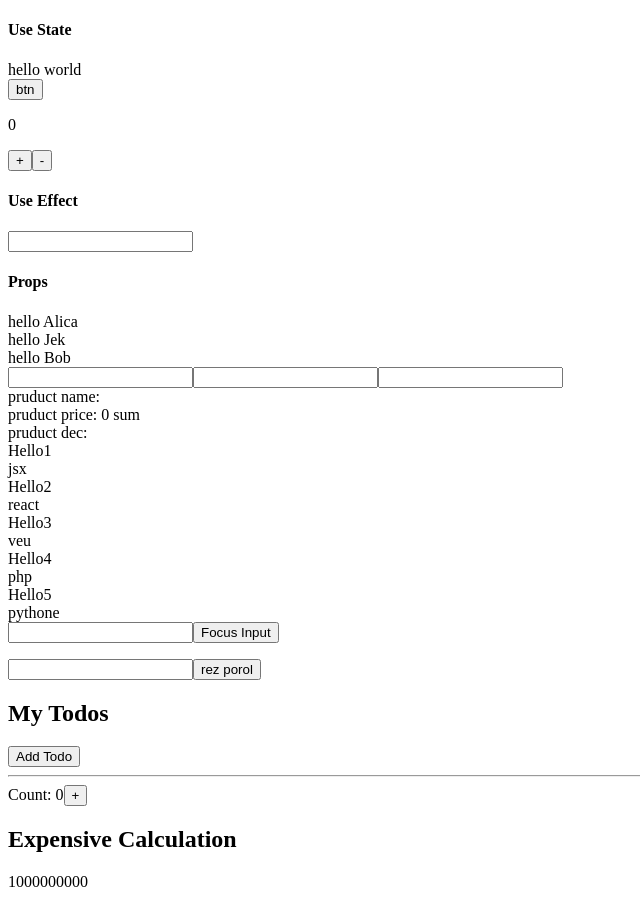
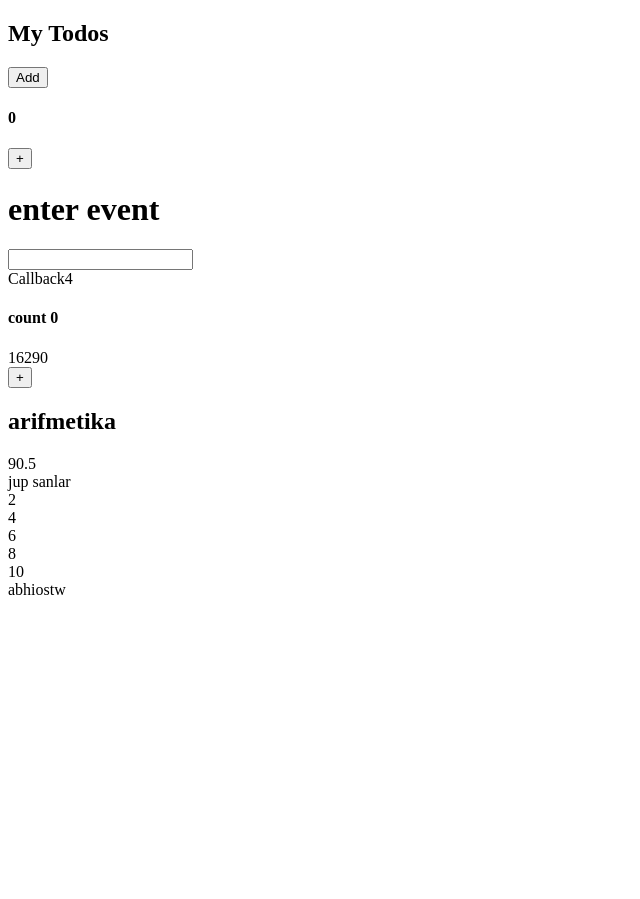
Before and after one commit to AlibekOr/react-test, a React (Create React App) app: page / in a window 1280 px wide. Shown: the whole page, without its empty margins (0-640 px from the left). After the commit the page ends 800 px from the top, so only its background shows below. Built offline with nearby package versions, Linux system fonts and the light colour scheme.

Commit message:
useMemo-useCallback

```diff
--- a/src/App.jsx
+++ b/src/App.jsx
@@ -7,17 +7,35 @@ import UseRef from './components/hooks/UseRef'
 import Email from './components/hooks/Email'
 import Scroll from './components/hooks/Scroll'
 import UseMemos from './components/hooks/UseMemos'
+import Memo from './components/useMemo/Memo'
+import UseColbeck from './components/hooks/UseColbeck'
+import Callback1 from './components/useMemo/Callback1'
+import Callback2 from './components/useMemo/Callback2'
+import Callback3 from './components/useMemo/Callback3'
+import Callback4 from './components/useMemo/Callback4'
+import Memo2 from './components/useMemo/Memo2'
+import Memo3 from './components/useMemo/Memo3'
+import Memo4 from './components/useMemo/Memo4'
 const App = () => {
     return (
         <div className='con'>
-            <UseStates />
+            {/* <UseStates />
             <States />
             <EffectOne />
             <Props />
             <UseRef />
-            <Email />
+            <Email /> */}
             {/* <Scroll /> */}
-            <UseMemos />
+            {/* <UseMemos /> */}
+            {/* <UseColbeck /> */}
+            <Callback1 />
+            <Callback2 />
+            <Callback3 />
+            <Callback4 />
+            <Memo />
+            <Memo2 />
+            <Memo3 />
+            <Memo4 />
         </div>
     )
 }
--- /dev/null
+++ b/src/components/hooks/Todos.jsx
@@ -0,0 +1,12 @@
+export const Todos = ({ todos, addTodo }) => {
+    console.log("child render");
+    return (
+        <>
+            <h2>My Todos</h2>
+            {todos.map((todo, index) => {
+                return <p key={index}>{todo}</p>;
+            })}
+            <button onClick={addTodo}>Add Todo</button>
+        </>
+    );
+};
--- /dev/null
+++ b/src/components/hooks/UseColbeck.jsx
@@ -0,0 +1,26 @@
+import { useState, useCallback } from "react"
+import { Todos } from "./Todos";
+const UseColbeck = () => {
+    const [count, setCount] = useState(0);
+    const [todos, setTodos] = useState([]);
+
+    const increment = () => {
+        setCount((c) => c + 1);
+    };
+    const addTodo = useCallback(() => {
+        setTodos((t) => [...t, "New Todo"]);
+        console.log('hello bro');
+    }, [todos]);
+
+    return (
+        <>
+            <Todos todos={todos} addTodo={addTodo} />
+            <hr />
+            <div>
+                Count: {count}
+                <button onClick={increment}>+</button>
+            </div>
+        </>
+    );
+};
+export default UseColbeck
--- /dev/null
+++ b/src/components/useMemo/Callback1.jsx
@@ -0,0 +1,20 @@
+import React from 'react'
+
+const Callback1 = () => {
+    const [todo, setTodo] = React.useState([])
+    const addTodo = React.useCallback(() => {
+        setTodo((t) => [...t, "New Todo"]);
+    }, [todo]);
+    console.log(todo);
+    return (
+        <div>
+            <h2>My Todos</h2>
+            {todo.map((todo, index) => {
+                return <p key={index}>{todo}</p>;
+            })}
+            <button onClick={addTodo}>Add</button>
+        </div>
+    )
+}
+
+export default Callback1
--- /dev/null
+++ b/src/components/useMemo/Callback2.jsx
@@ -0,0 +1,17 @@
+import React from 'react'
+
+const Callback2 = () => {
+    const [count, setCount] = React.useState(0)
+    const handelCilck = React.useCallback(() => {
+        setCount(count + 1)
+    }, [count])
+    console.log(`count:${count}`);
+    return (
+        <div>
+            <h4>{count}</h4>
+            <button onClick={handelCilck}>+</button>
+        </div>
+    )
+}
+
+export default Callback2
--- /dev/null
+++ b/src/components/useMemo/Callback3.jsx
@@ -0,0 +1,29 @@
+import React from 'react'
+
+const Callback3 = () => {
+    const [enter, setEnter] = React.useState('')
+    const [todo, setTodo] = React.useState([])
+    const addTodo = React.useCallback(() => {
+        if (enter.length !== 0) {
+            setTodo((e) => [...e, enter])
+            setEnter('')
+        }
+    }, [todo, enter])
+    const index = (e) => {
+        if (e.key === 'Enter') {
+            addTodo()
+        }
+    }
+    return (
+        <div>
+            <h1>enter event</h1>
+
+            <input type="text" value={enter} onChange={(e) => setEnter(e.target.value)} onKeyDown={index} />
+            <div> {todo.map((e, key) => (
+                <div key={key}>{e}</div>
+            ))}</div>
+        </div>
+    )
+}
+
+export default Callback3
--- /dev/null
+++ b/src/components/useMemo/Callback4.jsx
@@ -0,0 +1,23 @@
+import React from 'react'
+
+const Callback4 = () => {
+    const data = [
+        { brand: 'Apple', mark: "IPhone 14 pro max", price: 1500, info: "lorem ipsone [skdjfgojasrd", img: "./img/images.png" },
+        {
+            brand: 'Apple', mark: "IPhone 13 pro max", price: 1100, info: "lorem ipsone [skdjfgojasrd", img: "./img/karsu.png"
+        },
+        { brand: 'Apple', mark: "IPhone 12 pro max", price: 1300, info: "lorem ipsone [skdjfgojasrd", img: "./img/logo.png" },
+        { brand: 'Apple', mark: "IPhone 11 pro max", price: 1000, info: "lorem ipsone [skdjfgojasrd", img: "./img/logo.png" },
+        { brand: 'Apple', mark: "IPhone X pro max", price: 900, info: "lorem ipsone [skdjfgojasrd", img: "./img/karsu.png" },
+        { brand: 'Apple', mark: "IPhone 15 pro max", price: 800, info: "lorem ipsone [skdjfgojasrd", img: "./img/images.png" },
+    ]
+    const filtirCallback = data.filter((e) => e.price > 1050)
+    console.log(filtirCallback);
+    return (
+        <div>
+            Callback4
+        </div>
+    )
+}
+
+export default Callback4
--- /dev/null
+++ b/src/components/useMemo/Memo.jsx
@@ -0,0 +1,23 @@
+import React from 'react'
+const summary = (arr) => {
+    const array = [1, 2, 3, 4, 5, 6, 7, 8, 9, 10, 11, 12, 13, 14, 15, 16, 17, 18, 19, 20, 21, 22, 23, 24, 25, 26, 27, 28, 29, 30, 31, 32, 33, 34, 35, 36, 37, 38, 39, 40, 41, 42, 43, 44, 45, 46, 47, 48, 49, 50, 51, 52, 53, 54, 55, 56, 57, 58, 59, 60, 61, 62, 63, 64, 65, 66, 67, 68, 69, 70, 71, 72, 73, 74, 75, 76, 77, 78, 79, 80, 81, 82, 83, 84, 85, 86, 87, 88, 89, 90, 91, 92, 93, 94, 95, 96, 97, 98, 99, 100, 101, 102, 103, 104, 105, 106, 107, 108, 109, 110, 111, 112, 113, 114, 115, 116, 117, 118, 119, 120, 121, 122, 123, 124, 125, 126, 127, 128, 129, 130, 131, 132, 133, 134, 135, 136, 137, 138, 139, 140, 141, 142, 143, 144, 145, 146, 147, 148, 149, 150, 151, 152, 153, 154, 155, 156, 157, 158, 159, 160, 161, 162, 163, 164, 165, 166, 167, 168, 169, 170, 171, 172, 173, 174, 175, 176, 177, 178, 179, 180]
+    const increment = array.reduce((acc, inc) => (acc + inc), 0)
+
+    return increment + arr
+}
+const Memo = () => {
+    const [incr, setIncr] = React.useState(0)
+    const calculating = React.useMemo(() => summary(incr), [incr])
+    const increments = () => {
+        setIncr((c) => c + 1)
+    }
+    return (
+        <div>
+            <h4>count {incr}</h4>
+            <div>{calculating}</div>
+            <button onClick={increments}>+</button>
+        </div>
+    )
+}
+
+export default Memo
--- /dev/null
+++ b/src/components/useMemo/Memo2.jsx
@@ -0,0 +1,18 @@
+import React from 'react'
+const array = [1, 2, 3, 4, 5, 6, 7, 8, 9, 10, 11, 12, 13, 14, 15, 16, 17, 18, 19, 20, 21, 22, 23, 24, 25, 26, 27, 28, 29, 30, 31, 32, 33, 34, 35, 36, 37, 38, 39, 40, 41, 42, 43, 44, 45, 46, 47, 48, 49, 50, 51, 52, 53, 54, 55, 56, 57, 58, 59, 60, 61, 62, 63, 64, 65, 66, 67, 68, 69, 70, 71, 72, 73, 74, 75, 76, 77, 78, 79, 80, 81, 82, 83, 84, 85, 86, 87, 88, 89, 90, 91, 92, 93, 94, 95, 96, 97, 98, 99, 100, 101, 102, 103, 104, 105, 106, 107, 108, 109, 110, 111, 112, 113, 114, 115, 116, 117, 118, 119, 120, 121, 122, 123, 124, 125, 126, 127, 128, 129, 130, 131, 132, 133, 134, 135, 136, 137, 138, 139, 140, 141, 142, 143, 144, 145, 146, 147, 148, 149, 150, 151, 152, 153, 154, 155, 156, 157, 158, 159, 160, 161, 162, 163, 164, 165, 166, 167, 168, 169, 170, 171, 172, 173, 174, 175, 176, 177, 178, 179, 180]
+const Memo2 = () => {
+    console.log(array.length);
+    const arifmetik = React.useMemo(() => {
+        const increment = array.reduce((acc, inc) => (acc + inc), 0)
+        return increment / array.length
+    }, [array.length])
+    console.log(arifmetik);
+    return (
+        <div>
+            <h2>arifmetika</h2>
+            {arifmetik}
+        </div>
+    )
+}
+
+export default Memo2
--- /dev/null
+++ b/src/components/useMemo/Memo3.jsx
@@ -0,0 +1,19 @@
+import React from 'react'
+
+const Memo3 = () => {
+    const arr = [1, 2, 3, 4, 5, 6, 7, 8, 9, 10]
+    const number = React.useMemo(() => {
+        return arr.filter(x => x % 2 === 0)
+    })
+    console.log(number);
+    return (
+        <div>
+            jup sanlar
+            {number.map((i, key) => (
+                <div key={key}>{i}</div>
+            ))}
+        </div>
+    )
+}
+
+export default Memo3
--- /dev/null
+++ b/src/components/useMemo/Memo4.jsx
@@ -0,0 +1,15 @@
+import React from 'react'
+
+const Memo4 = () => {
+    const arr = ['s', 'b', 'w', 'a', 't', 'h', 'i', 'o',]
+    console.log(arr);
+    const stirg = arr.sort()
+    console.log(stirg);
+    return (
+        <div>
+            {stirg}
+        </div>
+    )
+}
+
+export default Memo4
```
